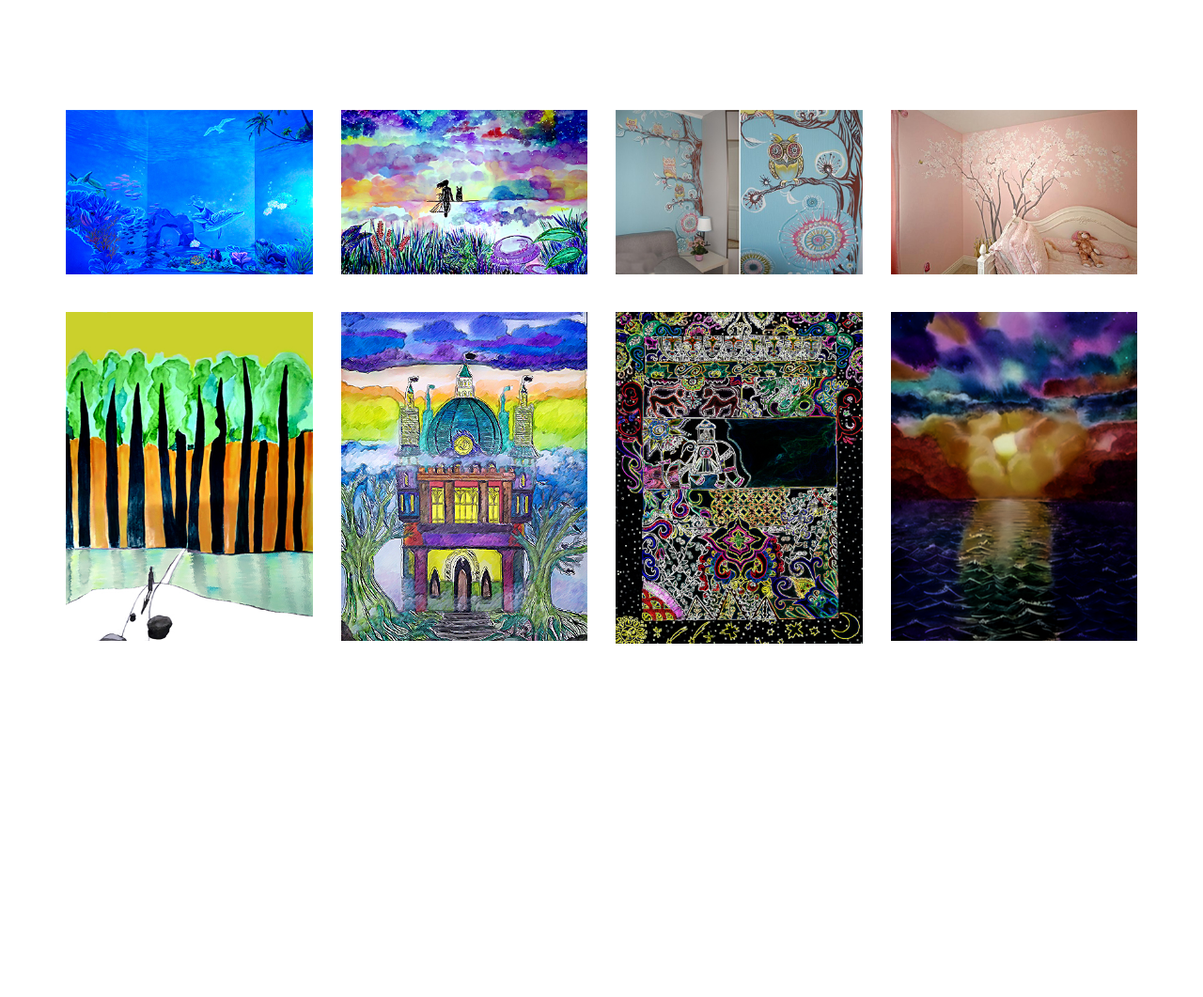
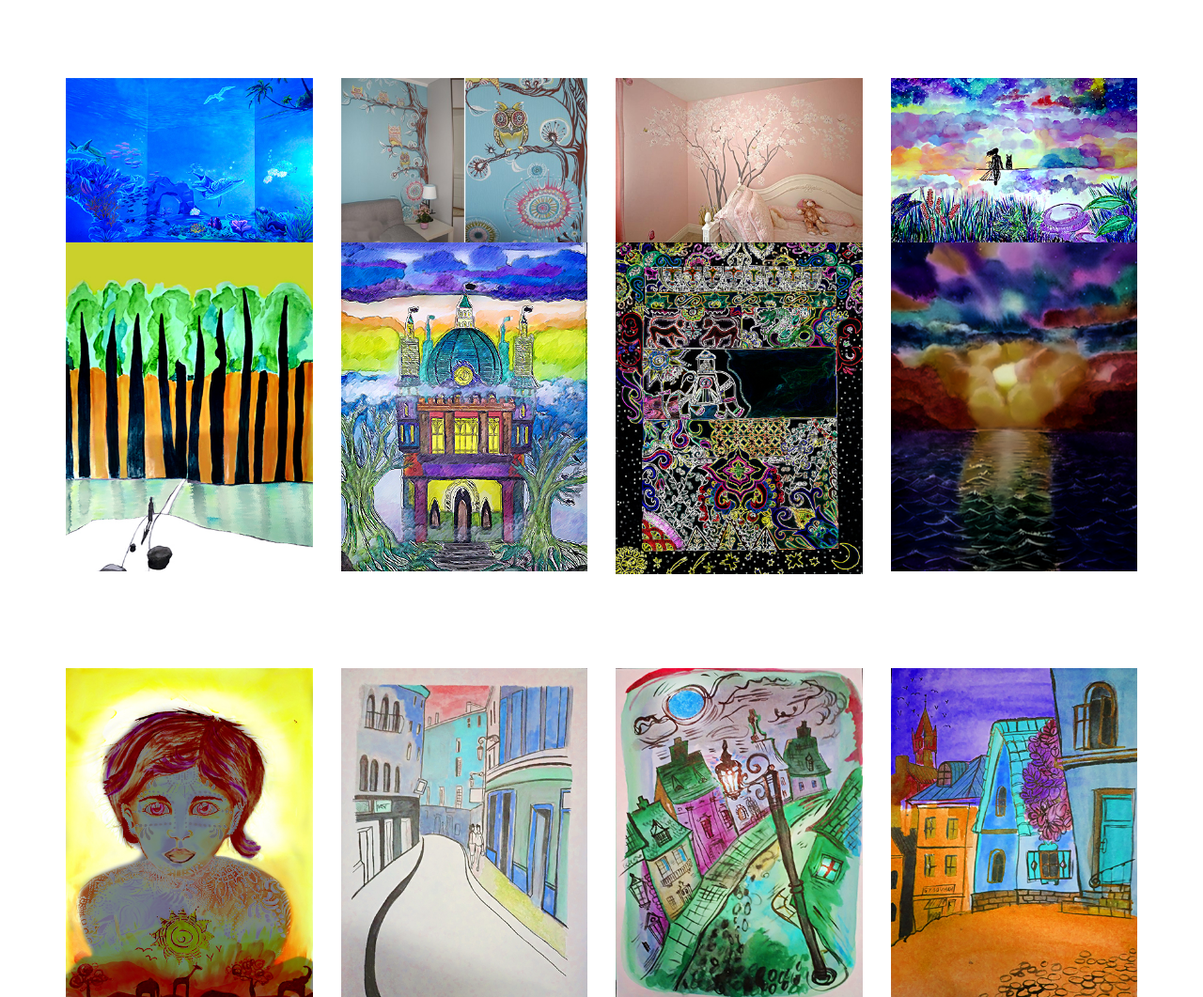
Before and after one commit to anastaciia/my-project, a plain HTML site: page index.html in a window 1280 px wide. Shown: the part 689-1750 px from the top of the page at 94% size. Before the commit the page ends 1394 px from the top, so only its background shows below. Drawn offline with nearby package versions, Linux system fonts and the light colour scheme.

Commit message:
New folder

```diff
--- a/css/index.css
+++ b/css/index.css
@@ -1,7 +1,10 @@
-.img-responsive {
+.img-responsive:hover {
     padding-bottom: 20px;
     padding-top: 20px;
+    border: 2px solid red;
 }
+
+
 .container {
     margin-top: 100px;
 }
--- a/index.html
+++ b/index.html
@@ -2,7 +2,7 @@
 <html lang="en">
 <head>
     <meta charset="UTF-8">
-    <title>Anastasiia Ruzavina</title>
+    <title>Anastasiia Zima</title>
     <link rel="stylesheet" href="https://maxcdn.bootstrapcdn.com/bootstrap/3.3.7/css/bootstrap.min.css" integrity="sha384-BVYiiSIFeK1dGmJRAkycuHAHRg32OmUcww7on3RYdg4Va+PmSTsz/K68vbdEjh4u" crossorigin="anonymous">
     <link rel="stylesheet" href="https://maxcdn.bootstrapcdn.com/bootstrap/3.3.7/css/bootstrap-theme.min.css" integrity="sha384-rHyoN1iRsVXV4nD0JutlnGaslCJuC7uwjduW9SVrLvRYooPp2bWYgmgJQIXwl/Sp" crossorigin="anonymous">
     <link rel="stylesheet" href="css/index.css">
@@ -30,7 +30,7 @@
         <div class="container">
         <div class="row">
             <div class="col-xs-12 col-sm-12 col-md-8 col-lg-6">
-                <h1>Анастасія Рузавіна</h1>
+                <h1>Анастасія Зима</h1>
                 <p>
                 Самодіяльний митець
                 </p>
@@ -49,46 +49,60 @@
 
             </div>
              <div class="col-xs-12 col-sm-8 col-md-6 col-lg-3">
-                <img class="img-responsive" src="azuma.jpg" alt="Anastassia Face">
+                <img class="img-responsive" src="img/azuma.jpg" alt="Anastassia Face">
             </div>
         </div>
         </div>
         <a name="gallery"></a>
         <div class="container">
         <div class="row">
+             <div class="col-xs-12 col-sm-12 col-md-6 col-lg-3">
+                    <img class="img-responsive" src="img/seawall.jpg" alt="picture">
+                </div>
+
                 <div class="col-xs-12 col-sm-12 col-md-6 col-lg-3">
-                    <img class="img-responsive" src="seawall.jpg" alt="picture">
+                    <img class="img-responsive" src="img/wall.jpg" alt="picture">
                 </div>
                 <div class="col-xs-12 col-sm-12 col-md-6 col-lg-3">
-                    <img class="img-responsive" src="sky.jpg" alt="picture">
+                    <img class="img-responsive" src="img/wall-two.jpg" alt="picture">
                 </div>
-                <div class="col-xs-12 col-sm-12 col-md-6 col-lg-3">
-                    <img class="img-responsive" src="wall.jpg" alt="picture">
-                </div>
-                <div class="col-xs-12 col-sm-12 col-md-6 col-lg-3">
-                    <img class="img-responsive" src="wall-two.jpg" alt="picture">
+                 <div class="col-xs-12 col-sm-12 col-md-6 col-lg-3">
+                    <img class="img-responsive" src="img/sky.jpg" alt="picture">
                 </div>
 
                  <div class="col-xs-12 col-sm-12 col-md-6 col-lg-3">
-                    <img class="img-responsive" src="trees.jpg" alt="picture">
+                    <img class="img-responsive" src="img/trees.jpg" alt="picture">
                 </div>
                 <div class="col-xs-12 col-sm-12 col-md-6 col-lg-3">
-                    <img class="img-responsive" src="castle.jpg" alt="picture">
+                    <img class="img-responsive" src="img/castle.jpg" alt="picture">
                 </div>
                 <div class="col-xs-12 col-sm-12 col-md-6 col-lg-3">
-                    <img class="img-responsive" src="teem.jpg" alt="picture">
+                    <img class="img-responsive" src="img/teem.jpg" alt="picture">
+                </div>
+                    <div class="col-xs-12 col-sm-12 col-md-6 col-lg-3">
+                    <img class="img-responsive" src="img/sea.jpg" alt="picture">
+                </div>
+
+             </div>
+            </div>
+
+
+        <div class="container">
+        <div class="row">
+                <div class="col-xs-12 col-sm-12 col-md-6 col-lg-3">
+                <img class="img-responsive" src="img/africa.jpg" alt="picture">
                 </div>
                 <div class="col-xs-12 col-sm-12 col-md-6 col-lg-3">
-                    <img class="img-responsive" src="sea.jpg" alt="picture">
+                <img class="img-responsive" src="img/book-thre.jpg" alt="picture">
                 </div>
-
-
-
-
-
-
-            </div>
-            </div>
+                <div class="col-xs-12 col-sm-12 col-md-6 col-lg-3">
+                <img class="img-responsive" src="img/book-two.jpg" alt="picture">
+                </div>
+                <div class="col-xs-12 col-sm-12 col-md-6 col-lg-3">
+                <img class="img-responsive" src="img/book.jpg" alt="picture">
+                </div>
+         </div>
+         </div>
 
 
 
```
Also changed, not shown: img/africa.jpg (added), img/azuma.jpg (renamed from azuma.jpg), img/book-thre.jpg (added), img/book-two.jpg (added), img/book.jpg (added), img/castle.jpg (renamed from castle.jpg), img/face.jpg (renamed from face.jpg), img/sea.jpg (renamed from sea.jpg), img/seawall.jpg (renamed from seawall.jpg), img/sky.jpg (renamed from sky.jpg), img/teem.jpg (renamed from teem.jpg), img/trees.jpg (renamed from trees.jpg), img/wall-two.jpg (renamed from wall-two.jpg), img/wall.jpg (renamed from wall.jpg), 1 other file.
